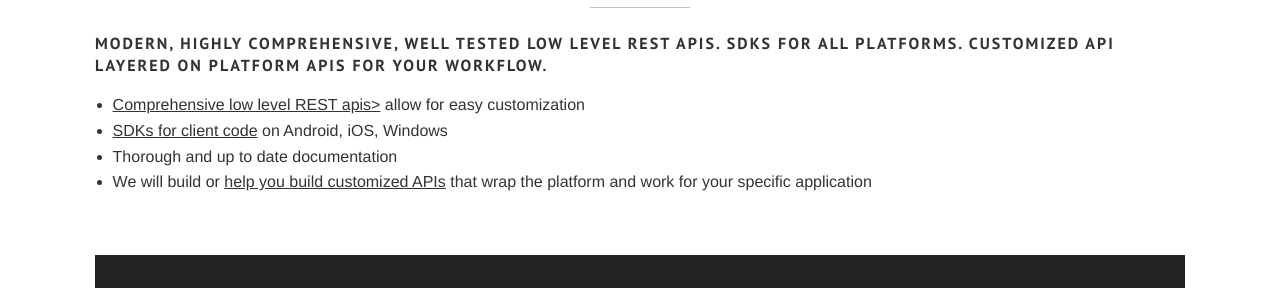
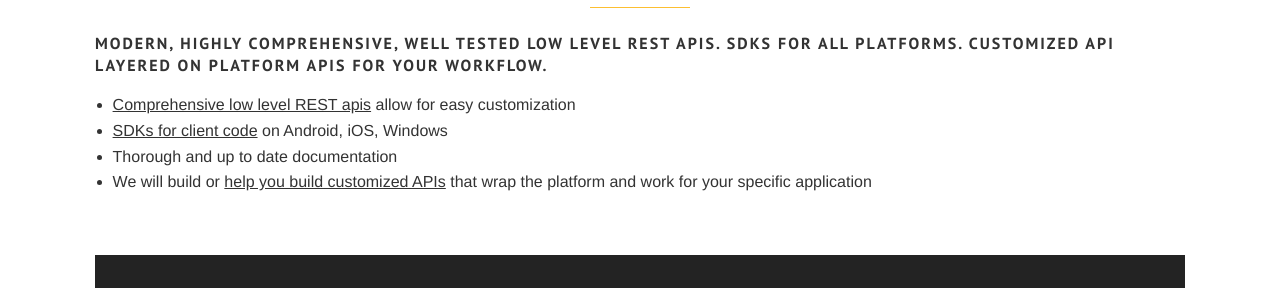
Before and after one commit to jrgallelli/jrgallelli.github.io, a Jekyll site: the page built from services.html, in a window 1280 px wide and 900 px high, scrolled down 4630 px. Shown: the part 190-478 px from the top of the window. Built offline with Jekyll 4.4.1, drawn with Linux system fonts in a browser that asks for light colours; some web fonts are replaced; Markdown is read by kramdown in place of the engine named in the settings.

```diff
--- a/services.html
+++ b/services.html
@@ -237,7 +237,7 @@ section_id: services
     <div class='medium-12 large-12 columns'>
 <h4>Modern, highly comprehensive, well tested low level REST APIs. SDKs for all platforms. Customized API layered on platform APIs for your workflow.  </h4>
 <ul>
-<li><u>Comprehensive low level REST apis></u> allow for easy customization </li>
+<li><u>Comprehensive low level REST apis</u> allow for easy customization </li>
 <li><u>SDKs for client code</u> on Android, iOS, Windows</li>
 <li>Thorough and up to date documentation</li>
 <li>We will build or <u>help you build customized APIs</u> that wrap the platform and work for your specific application</li>
```
